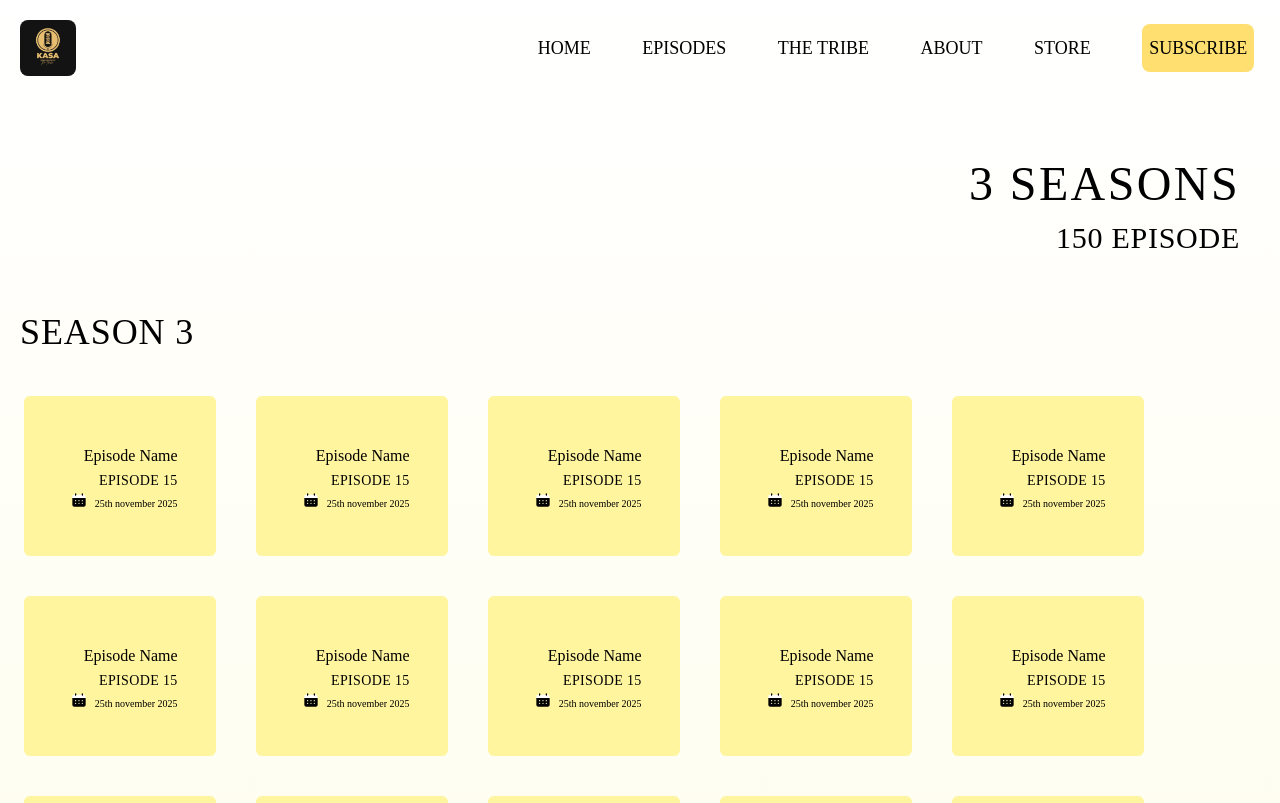
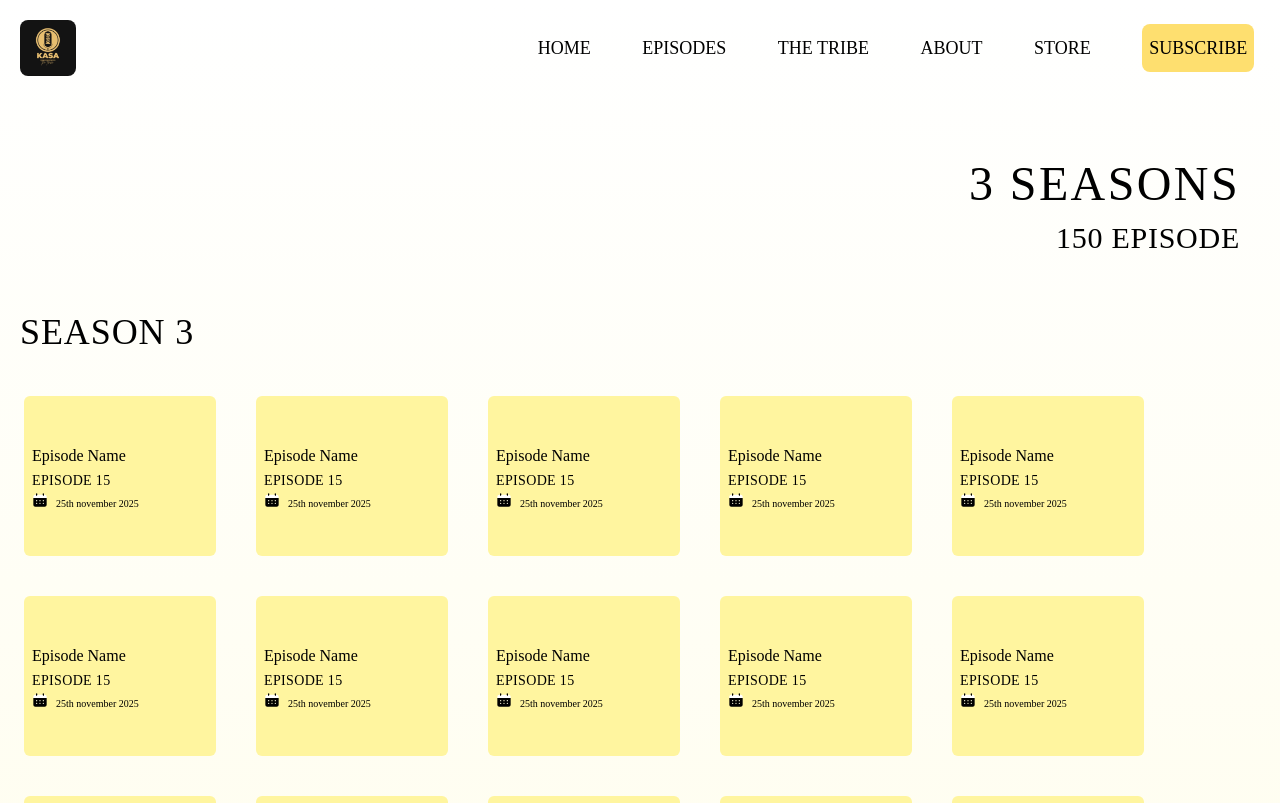
Before and after one commit to Kekelii/Dancing-Parrot, a SvelteKit app: page /Episodes in a window 1280 px wide. Shown: the top 803 px of the page. Built offline with nearby package versions, Linux system fonts and the light colour scheme.

Commit message:
mackup done

```diff
--- a/src/app.html
+++ b/src/app.html
@@ -5,6 +5,7 @@
     <meta charset="utf-8" />
     <link rel="icon" href="%sveltekit.assets%/favicon.png" />
     <meta name="viewport" content="width=device-width" /> %sveltekit.head%
+    <script src="https://cdnjs.cloudflare.com/ajax/libs/gsap/3.11.4/gsap.min.js"></script>
     <style>
         body {
             background-color: rgb(240, 240, 199);
--- a/src/lib/episodes-body/components/episode-container.svelte
+++ b/src/lib/episodes-body/components/episode-container.svelte
@@ -2,18 +2,18 @@
     export let episodenumber=15;
     export let date= '25th november 2025'
 </script>
-<div class="container p-0 md:w-48 md:h-40 md:m-5 w-28 h-24 rounded-md shrink-0">
+<div class="episode  md:w-48 md:h-40 md:m-5 w-44  h-32 rounded-md shrink-0">
     <div class="info mt-5 md:mt-12">
-        <p class='text-right w-4/5'>Episode Name</p>
-        <p class='uppercase text-sm text-right w-4/5 font-light leading-4 tracking-wide  inline-block '>episode {episodenumber}</p>
-        <div class=" flex text-base uppercasetext-right  w-full justify-around md:w-4/5 md:justify-end">
+        <p class='text-right inline-block ml-2'>Episode Name</p>
+        <p class='uppercase text-sm inline-block pl-2 w-4/5 font-light leading-4 tracking-wide'>episode {episodenumber}</p>
+        <div class=" flex  text-base uppercasetext-right  pl-2 w-full md:w-4/5 md:justify-start">
             <img src="/generalIcons/calender.svg" class='w-4 h-4 mr-2' alt="calandericon"/>
-            <p class="date p-0">{date}</p>
+            <p class="date p-0 inline-block     ">{date}</p>
         </div>
     </div>
 </div>
 <style>
-    .container{
+    .episode{
         background: #FFF59F;
         font-family: bison;
     }
```
